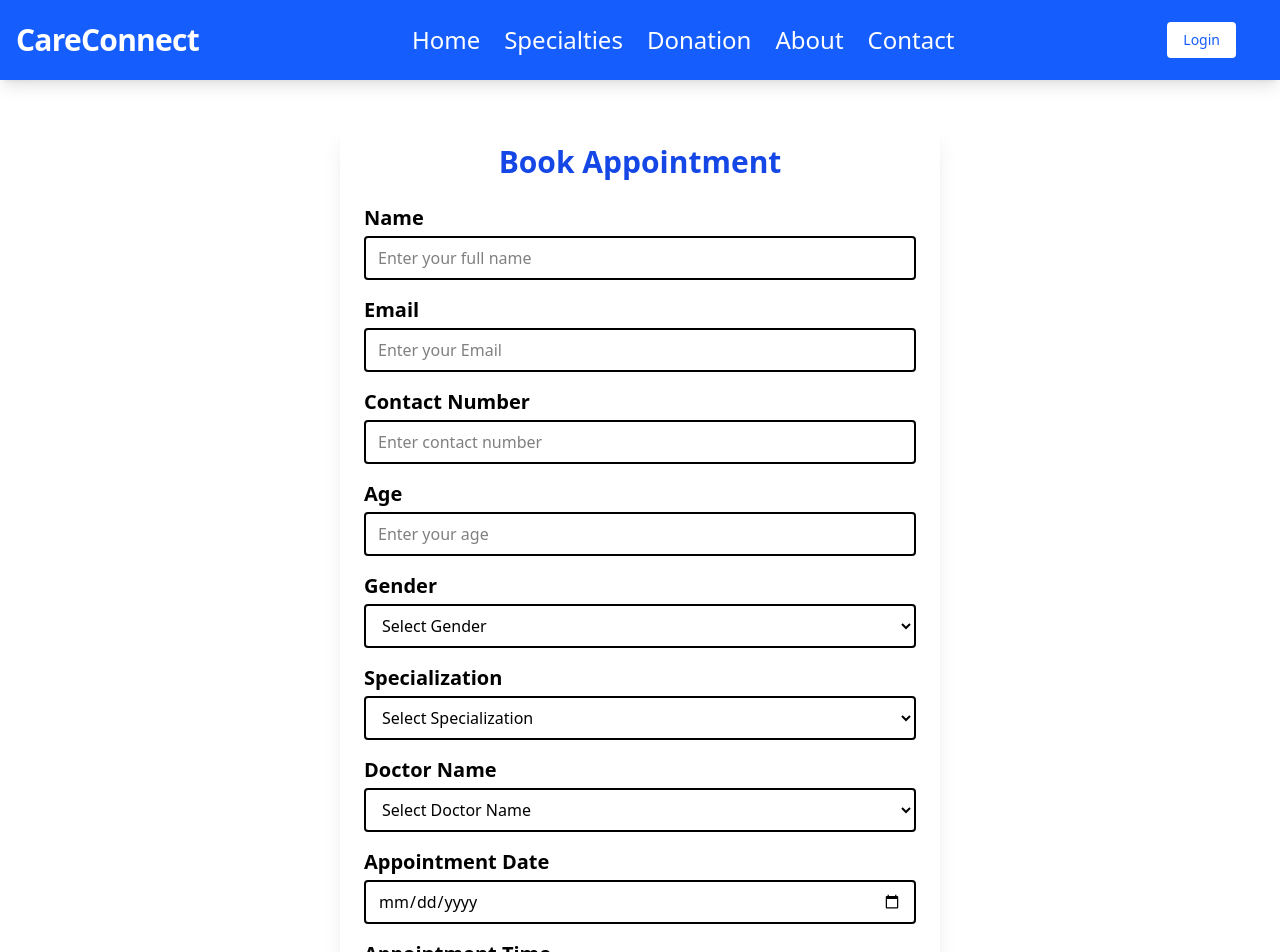
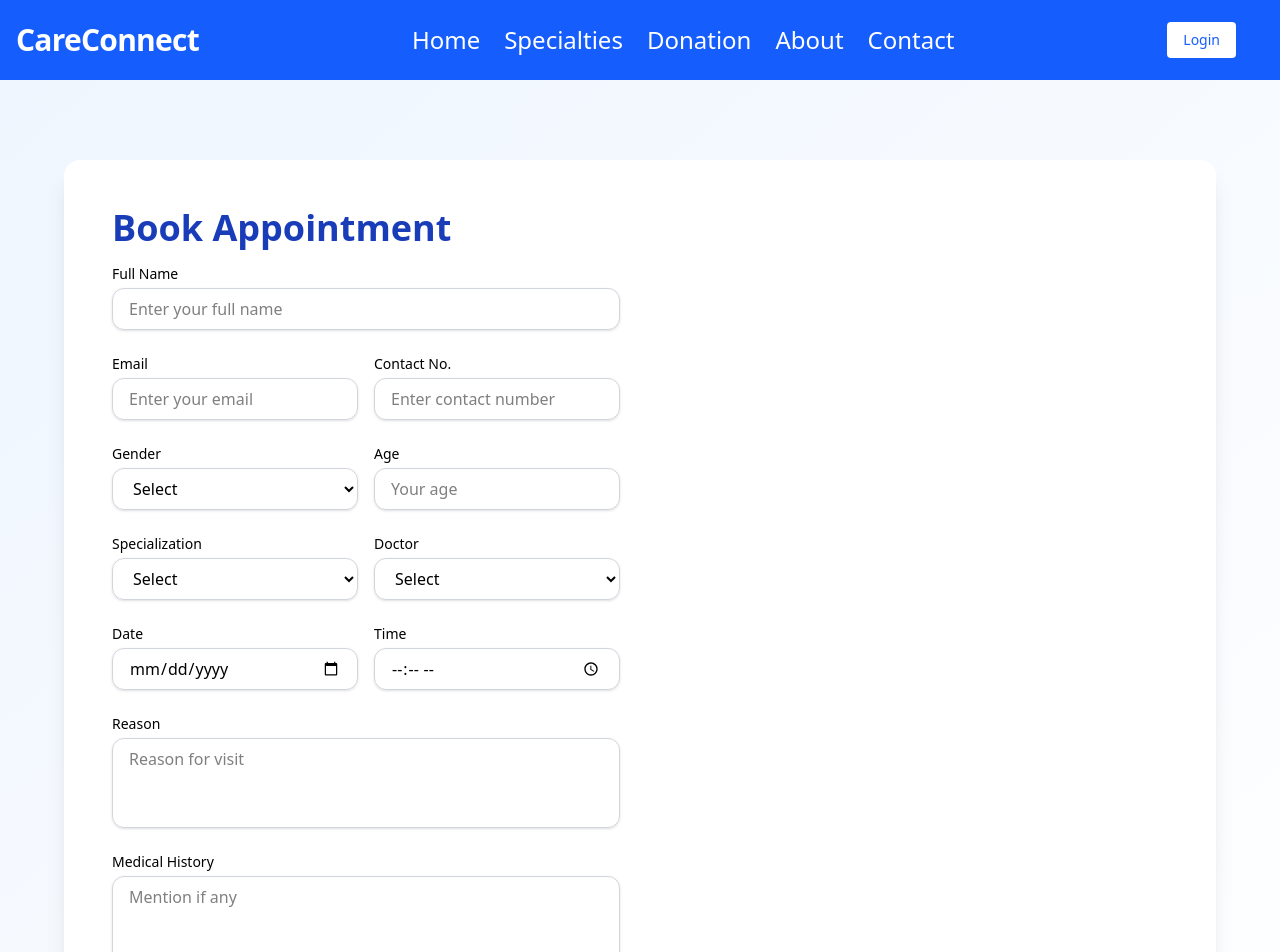
Before and after one commit to Kartiki23/CareConnect, a React (Vite) app in the folder frontend/: page /bookAppointment in a window 1280 px wide. Shown: the top 952 px of the page. Built offline with nearby package versions, Linux system fonts and the light colour scheme.

Commit message:
Book Appointment form animation added

```diff
--- a/frontend/src/PatientFlow/BookAppointment.jsx
+++ b/frontend/src/PatientFlow/BookAppointment.jsx
@@ -1,6 +1,7 @@
 import React, { useState } from "react";
 import axios from "axios";
 import { motion } from "framer-motion";
+import { FaUserMd, FaEnvelope, FaPhone, FaCalendarAlt } from "react-icons/fa";
 
 const BookAppointment = () => {
   const [form, setForm] = useState({
@@ -27,7 +28,6 @@ const BookAppointment = () => {
     try {
       const res = await axios.post("http://localhost:3001/api/v1/user/bookAppointment", form);
       alert("Appointment booked successfully!");
-      console.log("Response:", res.data);
       setForm({
         name: "",
         email: "",
@@ -42,139 +42,204 @@ const BookAppointment = () => {
         medicalHistory: "",
       });
     } catch (error) {
-      console.log("Booking failed:", error);
+      console.error("Booking failed:", error);
       alert("Failed to book appointment. Please try again.");
     }
   };
 
   return (
+    <div className="min-h-screen bg-gradient-to-br from-blue-50 to-white flex items-center justify-center px-4 py-20">
+      <motion.div
+        className="w-full max-w-6xl bg-white rounded-2xl shadow-xl p-8 md:p-12"
+        initial={{ opacity: 0, y: 60 }}
+        animate={{ opacity: 1, y: 0 }}
+        transition={{ duration: 0.6, ease: "easeOut" }}
+      >
+        <div className="grid md:grid-cols-2 gap-10">
+
+          {/* Left- Appointment Form */}
           <motion.form
             onSubmit={handleSubmit}
-      initial={{ opacity: 0, scale: 0.9 }}
-      animate={{ opacity: 1, scale: 1 }}
-      transition={{ duration: 0.5 }}
-      className="w-150 mx-auto mt-10 p-6 bg-white shadow-xl rounded-2xl"
+            className="space-y-6"
+            initial={{ opacity: 0, x: -60 }}
+            animate={{ opacity: 1, x: 0 }}
+            transition={{ delay: 0.1, duration: 0.6 }}
           >
-      <motion.h2
-        className="text-3xl font-bold text-center text-blue-700 mb-6"
-        initial={{ y: -20, opacity: 0 }}
-        animate={{ y: 0, opacity: 1 }}
-        transition={{ delay: 0.2 }}
-      >
-        Book Appointment
-      </motion.h2>
-
-      {[
-        { label: "Name", name: "name", type: "text", placeholder: "Enter your full name" },
-        { label: "Email", name: "email", type: "email", placeholder: "Enter your Email" },
-        { label: "Contact Number", name: "contactNo", type: "tel", placeholder: "Enter contact number" },
-        { label: "Age", name: "age", type: "number", placeholder: "Enter your age" },
-      ].map((input, idx) => (
-        <motion.div key={input.name} className="mb-4"
-          initial={{ x: -20, opacity: 0 }}
-          animate={{ x: 0, opacity: 1 }}
-          transition={{ delay: 0.1 * idx }}
-        >
-          <label className="block font-semibold mb-1 text-xl">{input.label}</label>
+            <h2 className="text-4xl font-bold text-blue-800 mb-4">Book Appointment</h2>
+            <div>
+              <label className="block text-sm font-medium ">Full Name</label>
               <input
-            type={input.type}
-            name={input.name}
-            value={form[input.name]}
+                type="text"
+                name="name"
+                value={form.name}
                 onChange={handleChange}
-            placeholder={input.placeholder}
-            className="w-full border-2 rounded px-3 py-2"
+                placeholder="Enter your full name"
+                className="mt-1 block w-full px-4 py-2 border border-gray-300 rounded-xl shadow-sm focus:ring-2 focus:ring-blue-400"
                 required
               />
-        </motion.div>
-      ))}
+            </div>
 
-      {/* Dropdowns and Date/Time */}
-      {[
-        {
-          label: "Gender", name: "gender", options: ["Male", "Female", "Other"]
-        },
-        {
-          label: "Specialization", name: "specialization", options: ["Cardiologist", "Dermatologist", "Orthopedic"]
-        },
-        {
-          label: "Doctor Name", name: "doctorName", options: ["Dr. Aarti Mehra", "Dr. Rakesh Shah"]
-        }
-      ].map((select, idx) => (
-        <motion.div key={select.name} className="mb-4"
-          initial={{ x: 20, opacity: 0 }}
-          animate={{ x: 0, opacity: 1 }}
-          transition={{ delay: 0.15 * idx }}
-        >
-          <label className="block font-semibold mb-1 text-xl">{select.label}</label>
+            <div className="grid md:grid-cols-2 gap-4">
+              <div>
+                <label className="block text-sm font-medium ">Email</label>
+                <input
+                  type="email"
+                  name="email"
+                  value={form.email}
+                  onChange={handleChange}
+                  placeholder="Enter your email"
+                  className="mt-1 block w-full px-4 py-2 border border-gray-300 rounded-xl shadow-sm focus:ring-2 focus:ring-blue-400"
+                  required
+                />
+              </div>
+              <div>
+                <label className="block text-sm font-medium ">Contact No.</label>
+                <input
+                  type="tel"
+                  name="contactNo"
+                  value={form.contactNo}
+                  onChange={handleChange}
+                  placeholder="Enter contact number"
+                  className="mt-1 block w-full px-4 py-2 border border-gray-300 rounded-xl shadow-sm focus:ring-2 focus:ring-blue-400"
+                  required
+                />
+              </div>
+            </div>
+
+            <div className="grid md:grid-cols-2 gap-4">
+              <div>
+                <label className="block text-sm font-medium ">Gender</label>
                 <select
-            name={select.name}
-            value={form[select.name]}
+                  name="gender"
+                  value={form.gender}
                   onChange={handleChange}
-            className="w-full border-2 rounded px-3 py-2"
+                  className="mt-1 block w-full px-4 py-2 border border-gray-300 rounded-xl shadow-sm focus:ring-2 focus:ring-blue-400"
                   required
                 >
-            <option value="">Select {select.label}</option>
-            {select.options.map((opt) => (
-              <option key={opt}>{opt}</option>
-            ))}
+                  <option value="">Select</option>
+                  <option>Male</option>
+                  <option>Female</option>
+                  <option>Other</option>
                 </select>
-        </motion.div>
-      ))}
-
-      {/* Date and Time */}
-      {[
-        { label: "Appointment Date", name: "appointmentDate", type: "date" },
-        { label: "Appointment Time", name: "appointmentTime", type: "time" }
-      ].map((input, idx) => (
-        <motion.div key={input.name} className="mb-4"
-          initial={{ y: 20, opacity: 0 }}
-          animate={{ y: 0, opacity: 1 }}
-          transition={{ delay: 0.25 + 0.1 * idx }}
-        >
-          <label className="block font-semibold mb-1 text-xl">{input.label}</label>
+              </div>
+              <div>
+                <label className="block text-sm font-medium ">Age</label>
                 <input
-            type={input.type}
-            name={input.name}
-            value={form[input.name]}
+                  type="number"
+                  name="age"
+                  value={form.age}
                   onChange={handleChange}
-            className="w-full border-2 rounded px-3 py-2"
+                  placeholder="Your age"
+                  className="mt-1 block w-full px-4 py-2 border border-gray-300 rounded-xl shadow-sm focus:ring-2 focus:ring-blue-400"
                   required
                 />
-        </motion.div>
-      ))}
+              </div>
+            </div>
 
-      {/* Textareas */}
-      {[
-        { label: "Reason to Visit", name: "reason", placeholder: "Reason for Visit" },
-        { label: "Medical History", name: "medicalHistory", placeholder: "Previous Medical History" }
-      ].map((area, idx) => (
-        <motion.div key={area.name} className="mb-4"
-          initial={{ opacity: 0 }}
-          animate={{ opacity: 1 }}
-          transition={{ delay: 0.3 + 0.1 * idx }}
+            <div className="grid md:grid-cols-2 gap-4">
+              <div>
+                <label className="block text-sm font-medium ">Specialization</label>
+                <select
+                  name="specialization"
+                  value={form.specialization}
+                  onChange={handleChange}
+                  className="mt-1 block w-full px-4 py-2 border border-gray-300 rounded-xl shadow-sm focus:ring-2 focus:ring-blue-400"
+                  required
                 >
-          <label className="block font-semibold mb-1 text-xl">{area.label}</label>
+                  <option value="">Select</option>
+                  <option>Cardiologist</option>
+                  <option>Dermatologist</option>
+                  <option>Orthopedic</option>
+                </select>
+              </div>
+              <div>
+                <label className="block text-sm font-medium ">Doctor</label>
+                <select
+                  name="doctorName"
+                  value={form.doctorName}
+                  onChange={handleChange}
+                  className="mt-1 block w-full px-4 py-2 border border-gray-300 rounded-xl shadow-sm focus:ring-2 focus:ring-blue-400"
+                  required
+                >
+                  <option value="">Select</option>
+                  <option>Dr. Aarti Mehra</option>
+                  <option>Dr. Rakesh Shah</option>
+                </select>
+              </div>
+            </div>
+
+            <div className="grid md:grid-cols-2 gap-4">
+              <div>
+                <label className="block text-sm font-medium ">Date</label>
+                <input
+                  type="date"
+                  name="appointmentDate"
+                  value={form.appointmentDate}
+                  onChange={handleChange}
+                  className="mt-1 block w-full px-4 py-2 border border-gray-300 rounded-xl shadow-sm focus:ring-2 focus:ring-blue-400"
+                  required
+                />
+              </div>
+              <div>
+                <label className="block text-sm font-medium ">Time</label>
+                <input
+                  type="time"
+                  name="appointmentTime"
+                  value={form.appointmentTime}
+                  onChange={handleChange}
+                  className="mt-1 block w-full px-4 py-2 border border-gray-300 rounded-xl shadow-sm focus:ring-2 focus:ring-blue-400"
+                  required
+                />
+              </div>
+            </div>
+
+            <div>
+              <label className="block text-sm font-medium ">Reason</label>
               <textarea
-            name={area.name}
-            value={form[area.name]}
+                name="reason"
+                value={form.reason}
                 onChange={handleChange}
-            placeholder={area.placeholder}
-            className="w-full border-2 rounded px-3 py-2"
-            required={area.name === "reason"}
-          />
-        </motion.div>
-      ))}
+                placeholder="Reason for visit"
+                rows="3"
+                className="mt-1 block w-full px-4 py-2 border border-gray-300 rounded-xl shadow-sm resize-none focus:ring-2 focus:ring-blue-400"
+                required
+              ></textarea>
+            </div>
 
-      {/* Submit Button */}
+            <div>
+              <label className="block text-sm font-medium ">Medical History</label>
+              <textarea
+                name="medicalHistory"
+                value={form.medicalHistory}
+                onChange={handleChange}
+                placeholder="Mention if any"
+                rows="3"
+                className="mt-1 block w-full px-4 py-2 border border-gray-300 rounded-xl shadow-sm resize-none focus:ring-2 focus:ring-blue-400"
+              ></textarea>
+            </div>
+
             <motion.button
-        type="submit"
               whileHover={{ scale: 1.05 }}
               whileTap={{ scale: 0.95 }}
-        className="w-full mt-6 py-3 text-lg bg-blue-600 text-white font-semibold rounded-md hover:bg-blue-700 transition"
+              type="submit"
+              className="w-full bg-blue-600 text-white py-3 rounded-xl font-semibold hover:bg-blue-700 transition"
             >
               Book Appointment
             </motion.button>
           </motion.form>
+          {/* Right side-Info Section */}
+          <motion.div
+            className="space-y-6"
+             initial={{ opacity: 0, x: 60 }}
+            animate={{ opacity: 1, x: 0 }}
+            transition={{ delay: 0.2, duration: 0.6 }}
+          >
+
+
+          </motion.div>
+        </div>
+      </motion.div>
+    </div>
   );
 };
 
```
Lines whose indentation alone changed are shown as unchanged.
